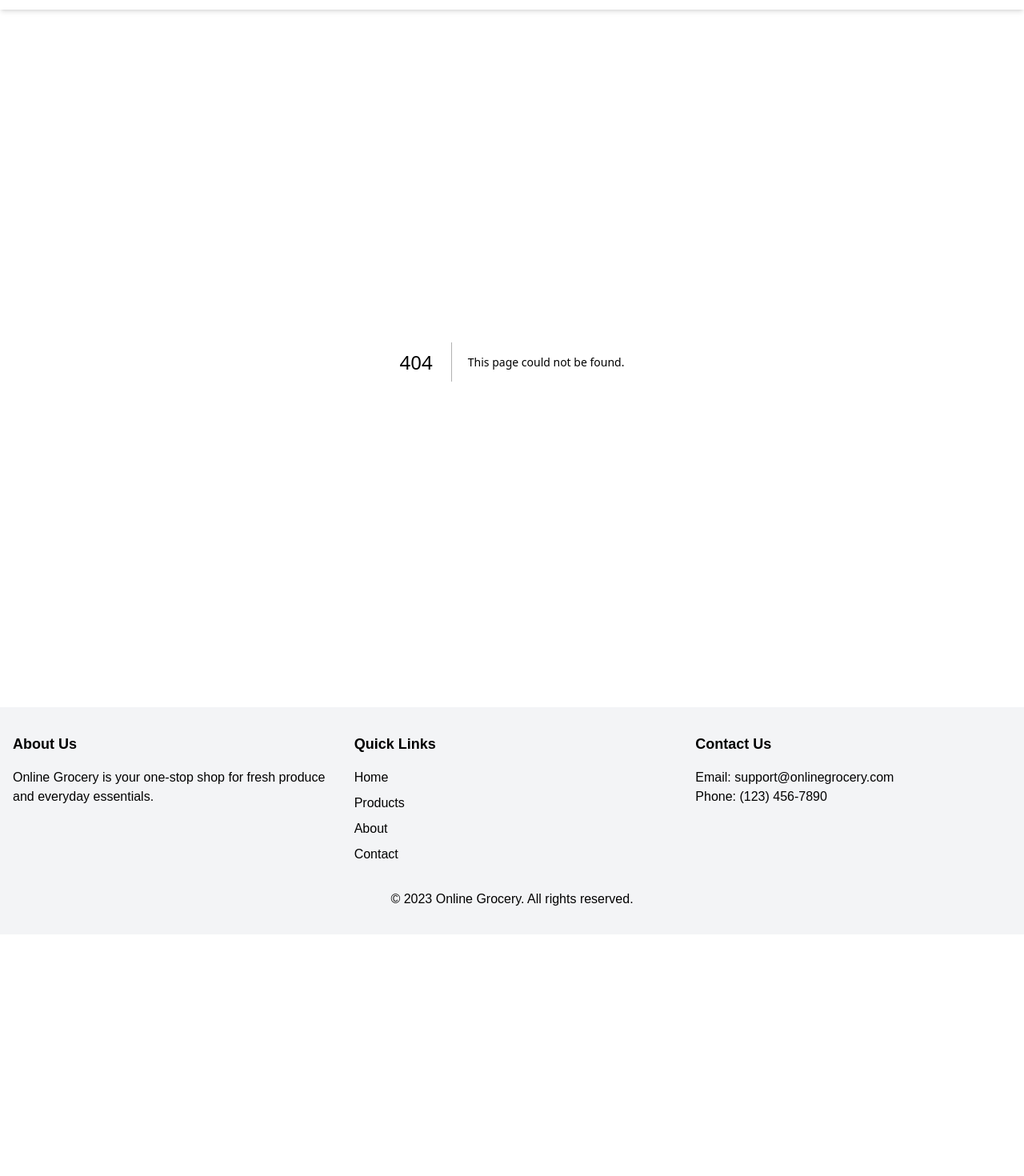
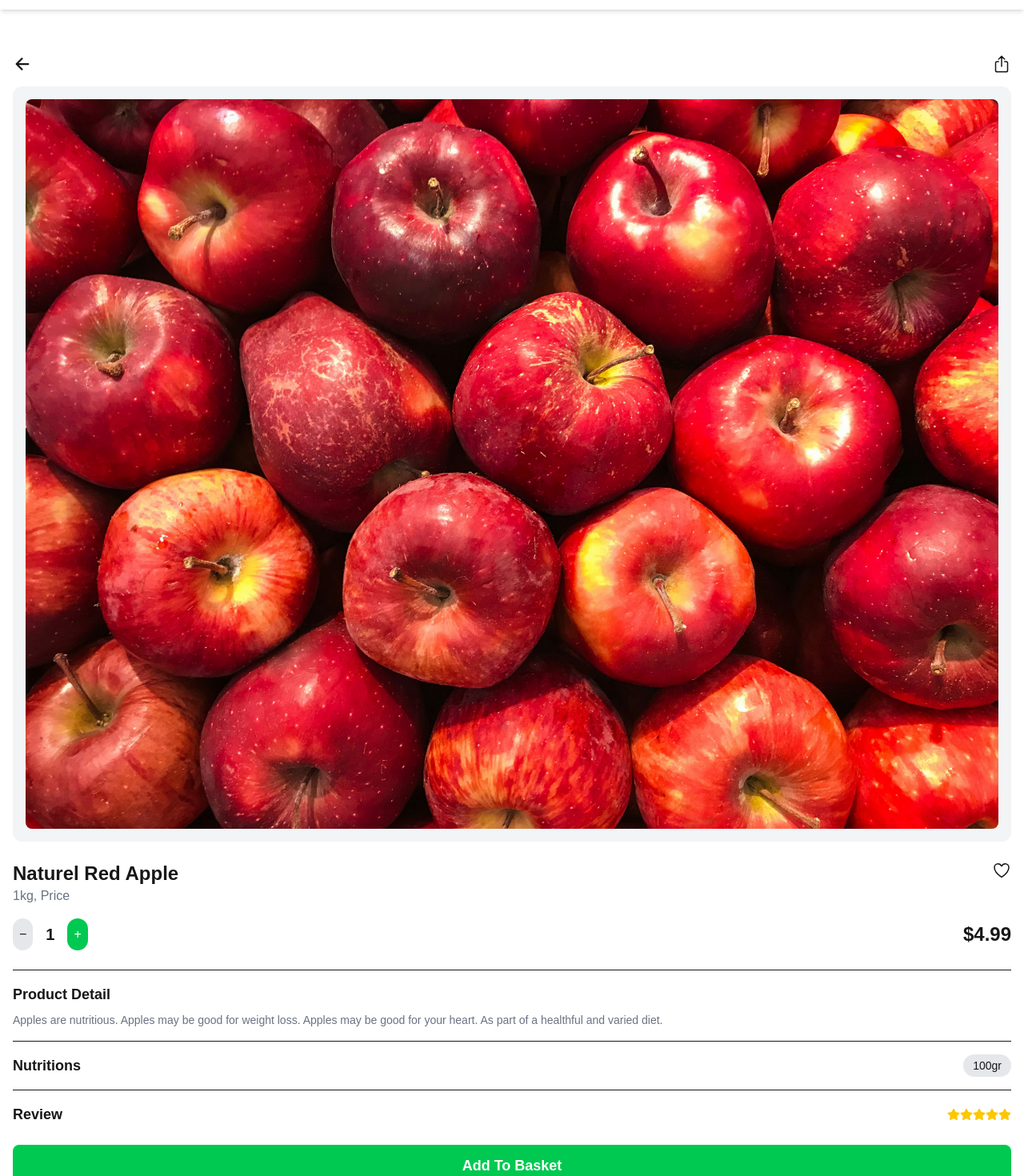
Before and after one commit to aldyakbar0201/final-project, a Next.js app in the folder apps/web/: page /product/1 in a window 1280 px wide. Before the commit this address had no page. Shown: the part 40-1510 px from the top of the page at 80% size. Before the commit the page ends 1208 px from the top, so only its background shows below. Built offline with nearby package versions, Linux system fonts and the light colour scheme.

Commit message:
build: product detail page

```diff
--- /dev/null
+++ b/apps/web/src/app/product/[id]/page.tsx
@@ -0,0 +1,106 @@
+'use client';
+
+import { useState } from 'react';
+import { useRouter } from 'next/navigation';
+import { FaStar } from 'react-icons/fa';
+import {
+  IoArrowBackOutline,
+  IoShareOutline,
+  IoHeartOutline,
+} from 'react-icons/io5';
+
+export default function ProductDetail() {
+  const router = useRouter();
+  const [quantity, setQuantity] = useState(1);
+
+  const handleIncrease = () => setQuantity((prev) => prev + 1);
+  const handleDecrease = () => setQuantity((prev) => (prev > 1 ? prev - 1 : 1));
+
+  return (
+    <main className="p-4 min-h-screen bg-white">
+      {/* Navbar */}
+      <div className="flex justify-between items-center mb-4">
+        <button onClick={() => router.back()}>
+          <IoArrowBackOutline size={24} />
+        </button>
+        <button>
+          <IoShareOutline size={24} />
+        </button>
+      </div>
+
+      {/* Product Image */}
+      <div className="bg-gray-100 p-4 rounded-xl">
+        <img
+          src="/apple.jpg"
+          alt="Naturel Red Apple"
+          className="w-full rounded-lg"
+        />
+      </div>
+
+      {/* Product Info */}
+      <div className="mt-6">
+        <div className="flex justify-between items-start">
+          <div>
+            <h1 className="text-2xl font-bold">Naturel Red Apple</h1>
+            <p className="text-gray-500">1kg, Price</p>
+          </div>
+          <button>
+            <IoHeartOutline size={24} />
+          </button>
+        </div>
+
+        {/* Quantity & Price */}
+        <div className="flex justify-between items-center mt-4">
+          <div className="flex items-center space-x-4">
+            <button
+              onClick={handleDecrease}
+              className="p-2 bg-gray-200 rounded-full"
+            >
+              −
+            </button>
+            <span className="text-xl font-bold">{quantity}</span>
+            <button
+              onClick={handleIncrease}
+              className="p-2 bg-green-500 text-white rounded-full"
+            >
+              +
+            </button>
+          </div>
+          <p className="text-2xl font-bold">$4.99</p>
+        </div>
+      </div>
+
+      {/* Product Details */}
+      <div className="mt-6 border-t pt-4">
+        <h2 className="text-lg font-bold">Product Detail</h2>
+        <p className="text-gray-500 text-sm mt-2">
+          Apples are nutritious. Apples may be good for weight loss. Apples may
+          be good for your heart. As part of a healthful and varied diet.
+        </p>
+      </div>
+
+      {/* Nutrition */}
+      <div className="mt-4 border-t pt-4 flex justify-between items-center">
+        <h2 className="text-lg font-bold">Nutritions</h2>
+        <button className="bg-gray-200 px-3 py-1 rounded-full text-sm">
+          100gr
+        </button>
+      </div>
+
+      {/* Review */}
+      <div className="mt-4 border-t pt-4 flex justify-between items-center">
+        <h2 className="text-lg font-bold">Review</h2>
+        <div className="flex text-yellow-400">
+          {[...Array(5)].map((_, i) => (
+            <FaStar key={i} />
+          ))}
+        </div>
+      </div>
+
+      {/* Add to Basket */}
+      <button className="mt-6 w-full bg-green-500 text-white py-3 text-lg font-bold rounded-lg">
+        Add To Basket
+      </button>
+    </main>
+  );
+}
```
Also changed, not shown: apps/web/package.json (+7 -6 lines), apps/web/src/component/product-detail.tsx (added), 2 other files (tests, documents, lock files or other folders).
